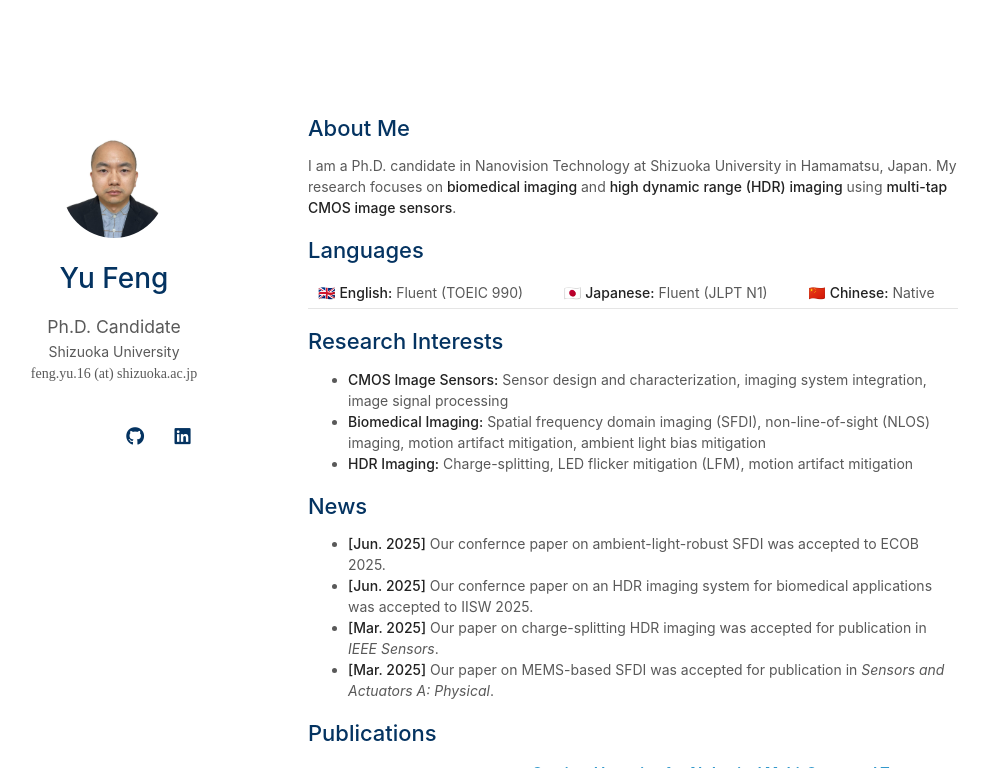
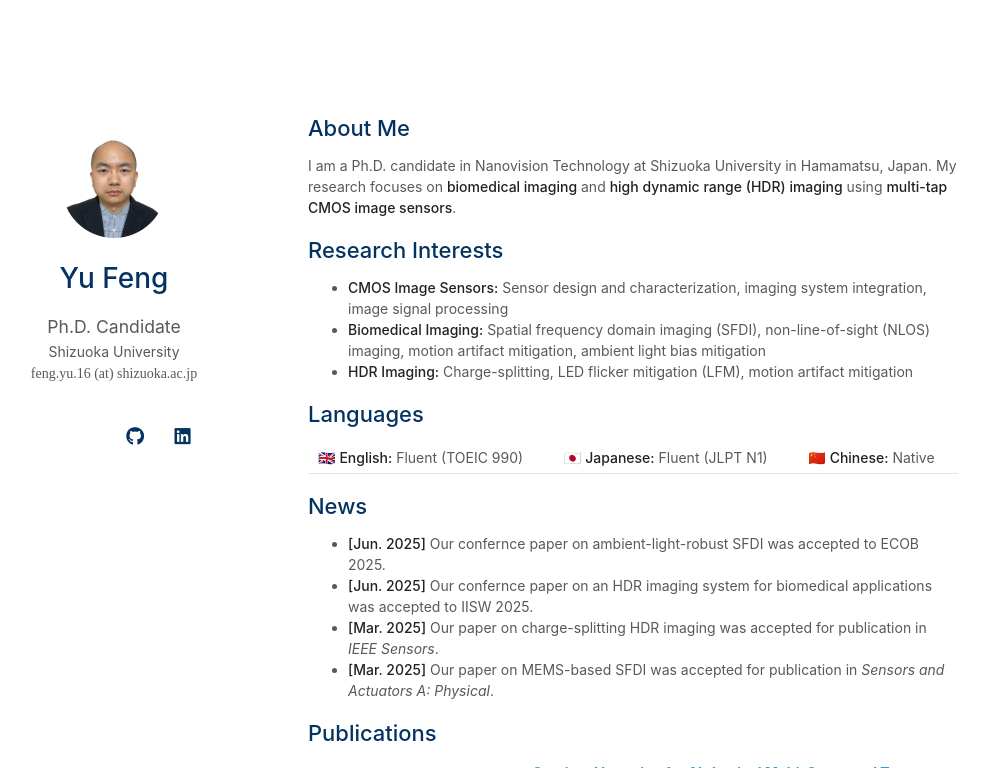
Before and after one commit to y-fen/y-fen.github.io, a Jekyll site: the page built from index.md, in a window 1280 px wide and 900 px high, cut to the strip 0-768 px from the top of the window. Shown: the whole strip, without its empty margins (162-1149 px from the left). Built offline with Jekyll 4.4.1, drawn with Linux system fonts in a browser that asks for light colours; a style sheet for code colours, icons or effects is not loaded; our own code applies the rules of GitHub Pages for plain Markdown files.

```diff
--- a/index.md
+++ b/index.md
@@ -6,15 +6,16 @@ layout: homepage
 
 I am a Ph.D. candidate in Nanovision Technology at Shizuoka University in Hamamatsu, Japan. My research focuses on **biomedical imaging** and **high dynamic range (HDR) imaging** using **multi-tap CMOS image sensors**.
 
-## Languages
-
-🇬🇧 **English:** Fluent (TOEIC 990) | 🇯🇵 **Japanese:** Fluent (JLPT N1) | 🇨🇳 **Chinese:** Native
-
 ## Research Interests
 
 - **CMOS Image Sensors:** Sensor design and characterization, imaging system integration, image signal processing
 - **Biomedical Imaging:** Spatial frequency domain imaging (SFDI), non-line-of-sight (NLOS) imaging, motion artifact mitigation, ambient light bias mitigation
 - **HDR Imaging:** Charge-splitting, LED flicker mitigation (LFM), motion artifact mitigation
+
+
+## Languages
+
+🇬🇧 **English:** Fluent (TOEIC 990) | 🇯🇵 **Japanese:** Fluent (JLPT N1) | 🇨🇳 **Chinese:** Native
 
 ## News
 
```
